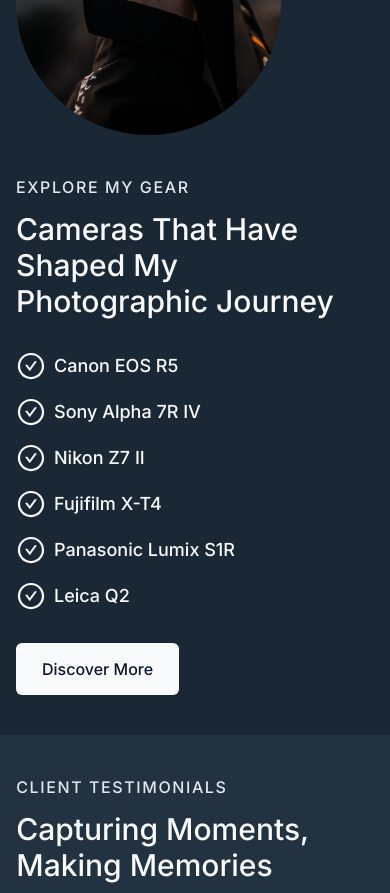
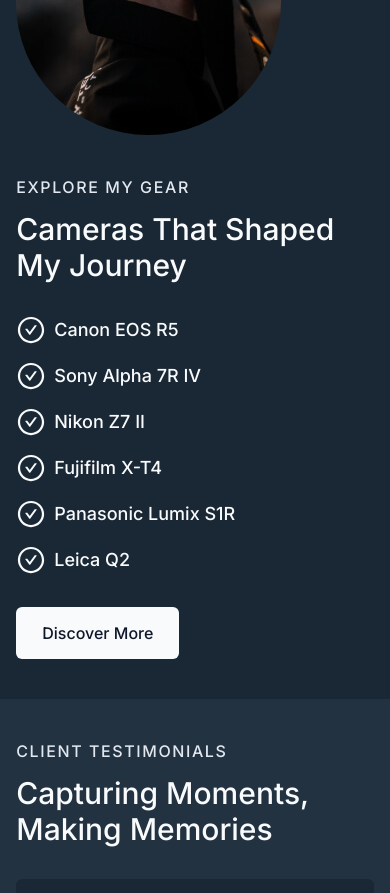
Before and after one commit to seesmof/Pixoto-Photos-Website, a Next.js app: page / in a window 390 px wide. Shown: the part 7900-8793 px from the top of the page. Built offline with nearby package versions, Linux system fonts and the light colour scheme; grey boxes are pictures that could not be loaded.

Commit message:
update 3 files and delete 1 file

```diff
--- a/components/Home/Gear.tsx
+++ b/components/Home/Gear.tsx
@@ -1,17 +1,7 @@
 import Image from "next/image";
 import React from "react";
-import { AiOutlineCheckCircle } from "react-icons/ai";
+import { GearItem } from "./GearItem";
 
-const GearItem = ({ name }: { name: string }) => {
-  return (
-    <div className="flex flex-row font-medium gap-2 text-lg items-center">
-      <AiOutlineCheckCircle className="text-3xl stroke-[1]" />
-      {name}
-    </div>
-  );
-};
-
-const Gear = () => {
 const GearData = [
   "Canon EOS R5",
   "Sony Alpha 7R IV",
@@ -21,9 +11,10 @@
   "Leica Q2",
 ];
 
+const Gear = () => {
   return (
     <>
-      <div className="flex py-10 flex-col p-4">
+      <div className="flex py-10 flex-col lg:flex-row lg:gap-8 layout">
         <div className="flex flex-row gap-4 md:max-w-lg self-center">
           <Image
             src="/mainGearOne.jpg"
@@ -32,7 +23,7 @@
             width={999}
             height={999}
           />
-          <div className="grid grid-rows-3 w-[40%] gap-4">
+          <div className="grid grid-rows-3 md:grid-rows-2 w-[40%] md:w-1/2 gap-4">
             <Image
               src="/mainGearTwo.jpg"
               alt="my photo camera"
@@ -49,12 +40,10 @@
             />
           </div>
         </div>
-        <div className="flex flex-col pt-10">
+        <div className="flex flex-col pt-10 lg:pt-0">
           <h3 className="subheading">Explore My Gear</h3>
-          <h2 className="heading">
-            Cameras That Have Shaped My Photographic Journey
-          </h2>
-          <div className="grid md:grid-cols-2 gap-4 py-8">
+          <h2 className="heading">Cameras That Shaped My Journey</h2>
+          <div className="grid md:grid-cols-2 gap-4 py-8 lg:py-12 lg:gap-8">
             {GearData.map((gear) => (
               <GearItem name={gear} key={gear} />
             ))}
--- /dev/null
+++ b/components/Home/GearItem.tsx
@@ -0,0 +1,10 @@
+import { AiOutlineCheckCircle } from "react-icons/ai";
+
+export const GearItem = ({ name }: { name: string }) => {
+  return (
+    <div className="flex flex-row font-medium gap-2 text-lg items-center">
+      <AiOutlineCheckCircle className="text-3xl stroke-[1]" />
+      {name}
+    </div>
+  );
+};
--- a/components/Home/Hero.tsx
+++ b/components/Home/Hero.tsx
@@ -1,10 +1,9 @@
 import React from "react";
 import { BsArrowRight } from "react-icons/bs";
-import { sectionBackgroundClasses } from "./data/HeroData";
 
 const Hero = () => {
   return (
-    <section className={sectionBackgroundClasses}>
+    <section className="bg-center bg-auto bg-[url('/hero.jpg')] bg-norepeat">
       <div className="max-w-6xl mx-auto">
         <div className="flex flex-col py-12 md:py-20 lg:py-32 xl:py-48 max-w-xs md:max-w-sm lg:max-w-lg">
           <h3 className="subheading">welcome to pixoto world</h3>
--- a/components/Home/data/HeroData.ts
+++ /dev/null
@@ -1,2 +0,0 @@
-export const sectionBackgroundClasses =
-  "bg-center bg-auto bg-[url('/hero.jpg')] bg-norepeat";
```
Lines whose indentation alone changed are shown as unchanged.
